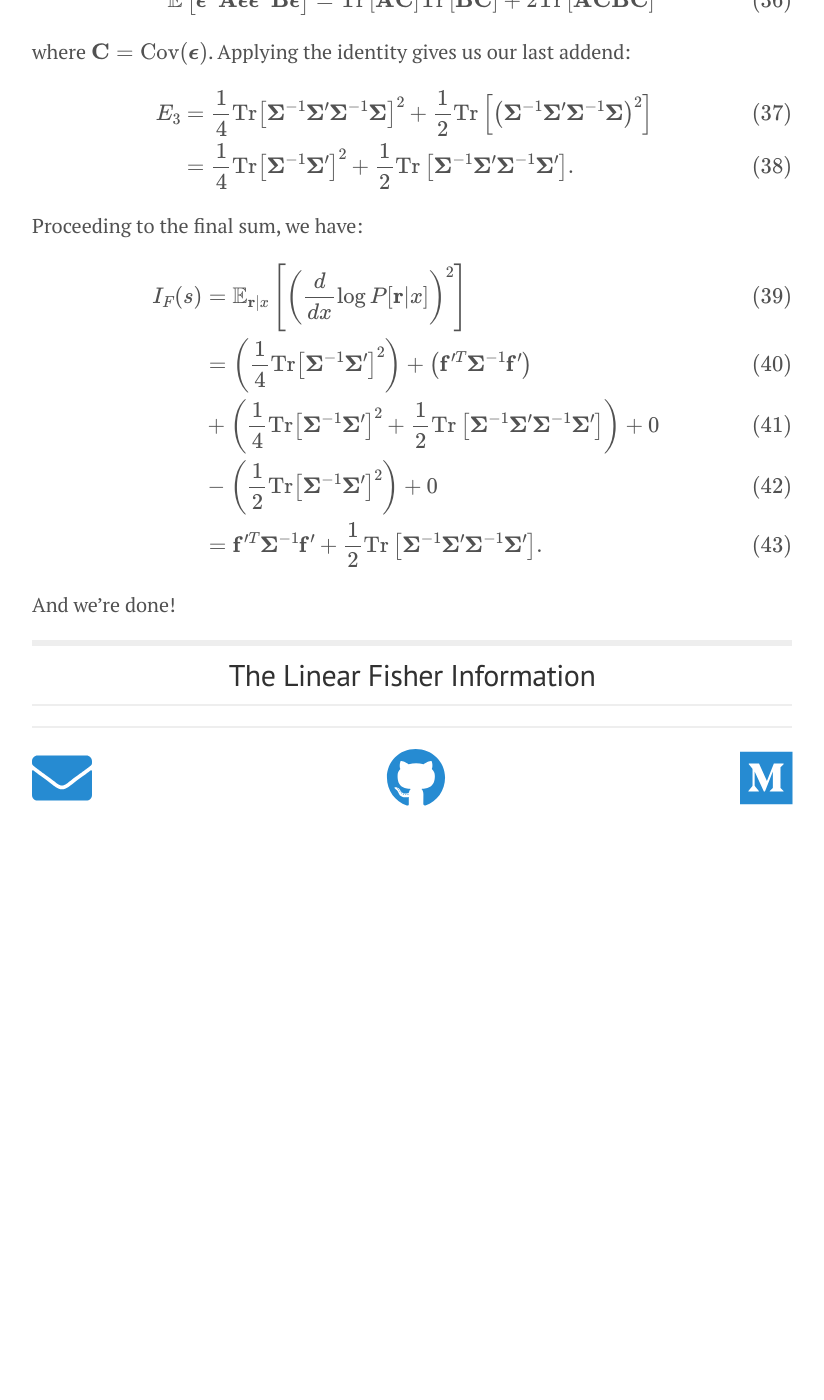
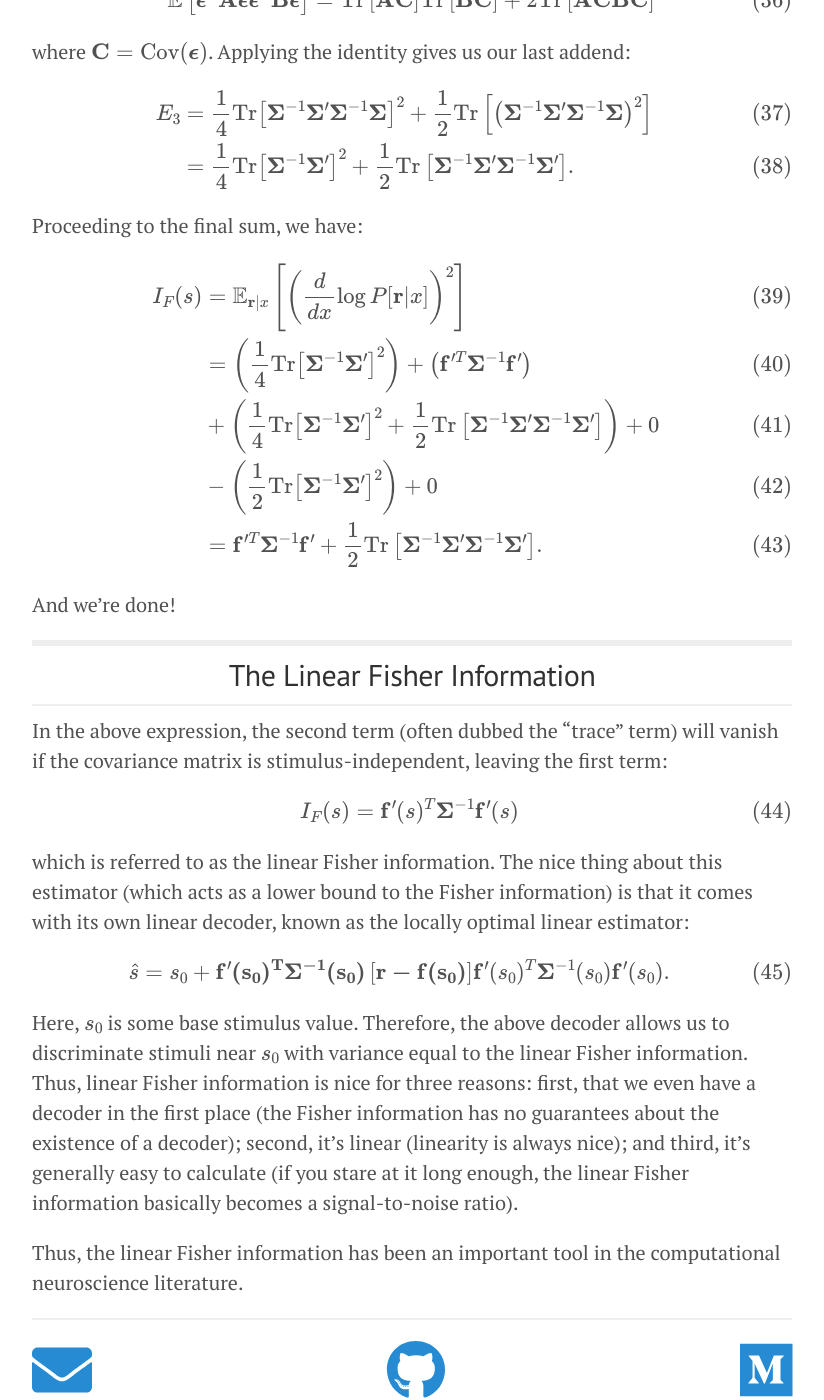
Before and after one commit to pssachdeva/pssachdeva.github.io, a Jekyll site: the page built from _posts/statistics/2018-06-21-fisher_info.md, in a window 1280 px wide and 1400 px high, scrolled down 4953 px. Shown: the whole window, without its empty margins (228-1052 px from the left). Built offline with Jekyll 4.4.1, drawn with Linux system fonts in a browser that asks for light colours; nearby versions of some CDN libraries; formulas are drawn with MathJax 3; before the commit the page ends 5900 px from its top, so only the background shows below that.

Commit message:
Update 2018-06-21-fisher_info.md

```diff
--- a/_posts/statistics/2018-06-21-fisher_info.md
+++ b/_posts/statistics/2018-06-21-fisher_info.md
@@ -187,3 +187,19 @@ And we're done!
 <hr class="rule-header-top">
 <h2 align="center">The Linear Fisher Information</h2>
 <hr class="rule-header-bottom">
+
+In the above expression, the second term (often dubbed the "trace" term) will vanish if the covariance matrix is stimulus-independent, leaving the first term:
+
+\begin{align}
+I_F(s) &= \mathbf{f}'(s)^T \boldsymbol{\Sigma}^{-1}\mathbf{f}'(s)
+\end{align}
+
+which is referred to as the linear Fisher information. The nice thing about this estimator (which acts as a lower bound to the Fisher information) is that it comes with its own linear decoder, known as the locally optimal linear estimator:
+
+\begin{align}
+\hat{s} &= s_0 + \mathbf{f'(s_0)^T \boldsymbol{\Sigma}^{-1}(s_0) \left[\mathbf{r} - \mathbf{f}(s_0)\right]}{\mathbf{f}'(s_0)^T \boldsymbol{\Sigma}^{-1}(s_0) \mathbf{f}'(s_0)}.
+\end{align}
+
+Here, $s_0$ is some base stimulus value. Therefore, the above decoder allows us to discriminate stimuli near $s_0$ with variance equal to the linear Fisher information. Thus, linear Fisher information is nice for three reasons: first, that we even have a decoder in the first place (the Fisher information has no guarantees about the existence of a decoder); second, it's linear (linearity is always nice); and third, it's generally easy to calculate (if you stare at it long enough, the linear Fisher information basically becomes a signal-to-noise ratio).
+
+Thus, the linear Fisher information has been an important tool in the computational neuroscience literature.
```
